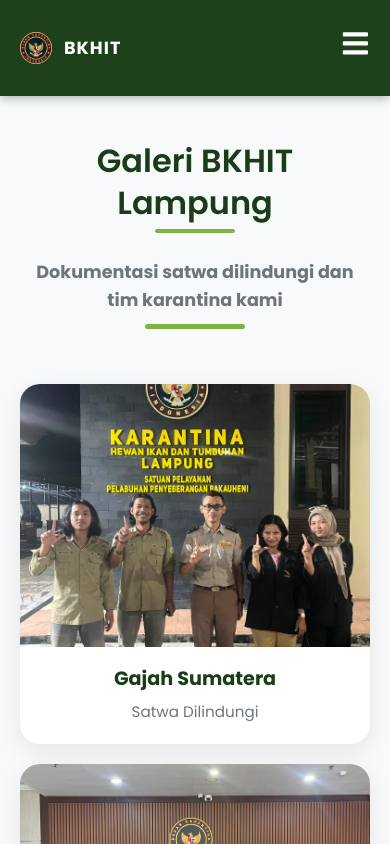
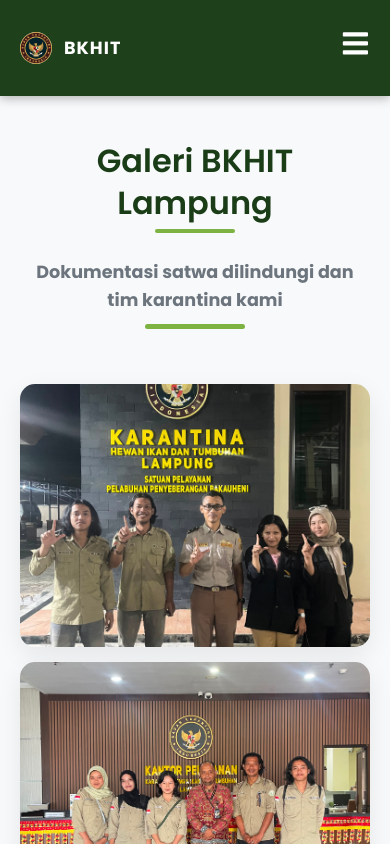
Before and after one commit to Ahmatsembiring/forest-conservation, a React (Vite) app: page /gallery in a window 390 px wide. Shown: the top 844 px of the page. Built offline with nearby package versions, Linux system fonts and the light colour scheme; the HTML template or start-up script is replaced by a standard one.

Commit message:
Update Images

```diff
--- a/src/components/Gallery.css
+++ b/src/components/Gallery.css
@@ -1,5 +1,5 @@
 /* ========================================
-   GALLERY - SIMPLE & CLEAN
+   GALLERY - CLEAN PHOTO GRID
 ======================================== */
 .gallery {
   background: var(--bg-light);
@@ -8,16 +8,16 @@
 .gallery-grid {
   display: grid;
   grid-template-columns: repeat(auto-fill, minmax(300px, 1fr));
-  gap: 30px;
+  gap: 25px;
   margin-top: 50px;
 }
 
 .gallery-item {
-  background: var(--white);
-  border-radius: 20px;
+  border-radius: 15px;
   overflow: hidden;
+  cursor: pointer;
+  aspect-ratio: 4/3;
   box-shadow: 0 8px 25px rgba(0, 0, 0, 0.08);
-  cursor: pointer;
   transition: all 0.3s ease;
 }
 
@@ -27,7 +27,8 @@
 
 .image-wrapper {
   position: relative;
-  aspect-ratio: 4/3;
+  width: 100%;
+  height: 100%;
   overflow: hidden;
 }
 
@@ -82,24 +83,6 @@
   display: block;
 }
 
-.image-info {
-  padding: 20px;
-  text-align: center;
-}
-
-.image-info h4 {
-  font-size: 1.2rem;
-  color: var(--primary-color);
-  margin-bottom: 8px;
-  font-weight: 700;
-}
-
-.image-info p {
-  color: var(--text-light);
-  font-size: 0.95rem;
-  margin: 0;
-}
-
 /* ===== LIGHTBOX ===== */
 .lightbox {
   position: fixed;
@@ -112,43 +95,24 @@
   display: flex;
   align-items: center;
   justify-content: center;
-  flex-direction: column;
   padding: 20px;
   backdrop-filter: blur(10px);
 }
 
 .lightbox img {
-  max-width: 90%;
-  max-height: 70vh;
-  border-radius: 15px;
+  max-width: 95%;
+  max-height: 90vh;
+  border-radius: 10px;
   box-shadow: 0 20px 60px rgba(0, 0, 0, 0.5);
   object-fit: contain;
-}
-
-.lightbox-info {
-  text-align: center;
-  color: var(--white);
-  margin-top: 25px;
-}
-
-.lightbox-info h3 {
-  font-size: 1.8rem;
-  margin-bottom: 10px;
-  font-weight: 700;
-}
-
-.lightbox-info p {
-  color: var(--accent-color);
-  font-size: 1.1rem;
-  font-weight: 600;
 }
 
 .close-btn {
   position: absolute;
   top: 30px;
   right: 30px;
-  width: 55px;
-  height: 55px;
+  width: 50px;
+  height: 50px;
   background: var(--white);
   border: none;
   border-radius: 50%;
@@ -175,19 +139,12 @@
     grid-template-columns: repeat(auto-fill, minmax(250px, 1fr));
     gap: 20px;
   }
-
-  .lightbox img {
-    max-height: 60vh;
-  }
-
-  .lightbox-info h3 {
-    font-size: 1.4rem;
-  }
 }
 
 @media (max-width: 480px) {
   .gallery-grid {
-    grid-template-columns: 1fr;
+    grid-template-columns: repeat(auto-fill, minmax(200px, 1fr));
+    gap: 15px;
   }
 
   .close-btn {
--- a/src/components/Gallery.jsx
+++ b/src/components/Gallery.jsx
@@ -23,20 +23,20 @@
   const [selectedImage, setSelectedImage] = useState(null)
 
   const images = [
-    { id: 1, src: foto1, alt: 'Gajah Sumatera', caption: 'Satwa Dilindungi' },
-    { id: 2, src: foto2, alt: 'Harimau Sumatera', caption: 'Satwa Dilindungi' },
-    { id: 3, src: foto3, alt: 'Orangutan', caption: 'Satwa Dilindungi' },
-    { id: 4, src: foto4, alt: 'Badak Sumatera', caption: 'Satwa Dilindungi' },
-    { id: 5, src: foto5, alt: 'Elang Jawa', caption: 'Burung Endemik' },
-    { id: 6, src: foto6, alt: 'Kakatua', caption: 'Burung Dilindungi' },
-    { id: 7, src: foto7, alt: 'Penyu', caption: 'Satwa Laut' },
-    { id: 8, src: foto8, alt: 'Komodo', caption: 'Satwa Endemik' },
-    { id: 9, src: foto9, alt: 'Dr. Ahmad Santoso', caption: 'Kepala Balai' },
-    { id: 10, src: foto10, alt: 'Dr. Siti Nurhaliza', caption: 'Kepala Subbagian Umum' },
-    { id: 11, src: foto11, alt: 'Ir. Budi Wijaya', caption: 'Karantina Hewan' },
-    { id: 12, src: foto12, alt: 'Drh. Rina Susanti', caption: 'Karantina Ikan' },
-    { id: 13, src: foto13, alt: 'Ir. Hendro Prasetyo', caption: 'Karantina Tumbuhan' },
-    { id: 14, src: foto14, alt: 'Tim Lapangan', caption: 'Petugas Karantina' },
+    { id: 1, src: foto1 },
+    { id: 2, src: foto2 },
+    { id: 3, src: foto3 },
+    { id: 4, src: foto4 },
+    { id: 5, src: foto5 },
+    { id: 6, src: foto6 },
+    { id: 7, src: foto7 },
+    { id: 8, src: foto8 },
+    { id: 9, src: foto9 },
+    { id: 10, src: foto10 },
+    { id: 11, src: foto11 },
+    { id: 12, src: foto12 },
+    { id: 13, src: foto13 },
+    { id: 14, src: foto14 },
   ]
 
   return (
@@ -65,11 +65,11 @@
               whileInView={{ opacity: 1, scale: 1 }}
               viewport={{ once: true, amount: 0.3 }}
               transition={{ delay: index * 0.05, duration: 0.5 }}
-              whileHover={{ scale: 1.03, y: -5 }}
+              whileHover={{ scale: 1.03 }}
               onClick={() => setSelectedImage(image)}
             >
               <div className="image-wrapper">
-                <img src={image.src} alt={image.alt} loading="lazy" />
+                <img src={image.src} alt={`Gallery ${image.id}`} loading="lazy" />
                 <motion.div
                   className="gallery-overlay"
                   initial={{ opacity: 0 }}
@@ -77,13 +77,9 @@
                 >
                   <div className="overlay-content">
                     <FaSearchPlus className="overlay-icon" />
-                    <span>{image.caption}</span>
+                    <span>Lihat Foto</span>
                   </div>
                 </motion.div>
-              </div>
-              <div className="image-info">
-                <h4>{image.alt}</h4>
-                <p>{image.caption}</p>
               </div>
             </motion.div>
           ))}
@@ -111,17 +107,12 @@
 
             <motion.img
               src={selectedImage.src}
-              alt={selectedImage.alt}
+              alt="Gallery Preview"
               initial={{ scale: 0.8, opacity: 0 }}
               animate={{ scale: 1, opacity: 1 }}
               exit={{ scale: 0.8, opacity: 0 }}
               onClick={(e) => e.stopPropagation()}
             />
-
-            <div className="lightbox-info">
-              <h3>{selectedImage.alt}</h3>
-              <p>{selectedImage.caption}</p>
-            </div>
           </motion.div>
         )}
       </AnimatePresence>
```
